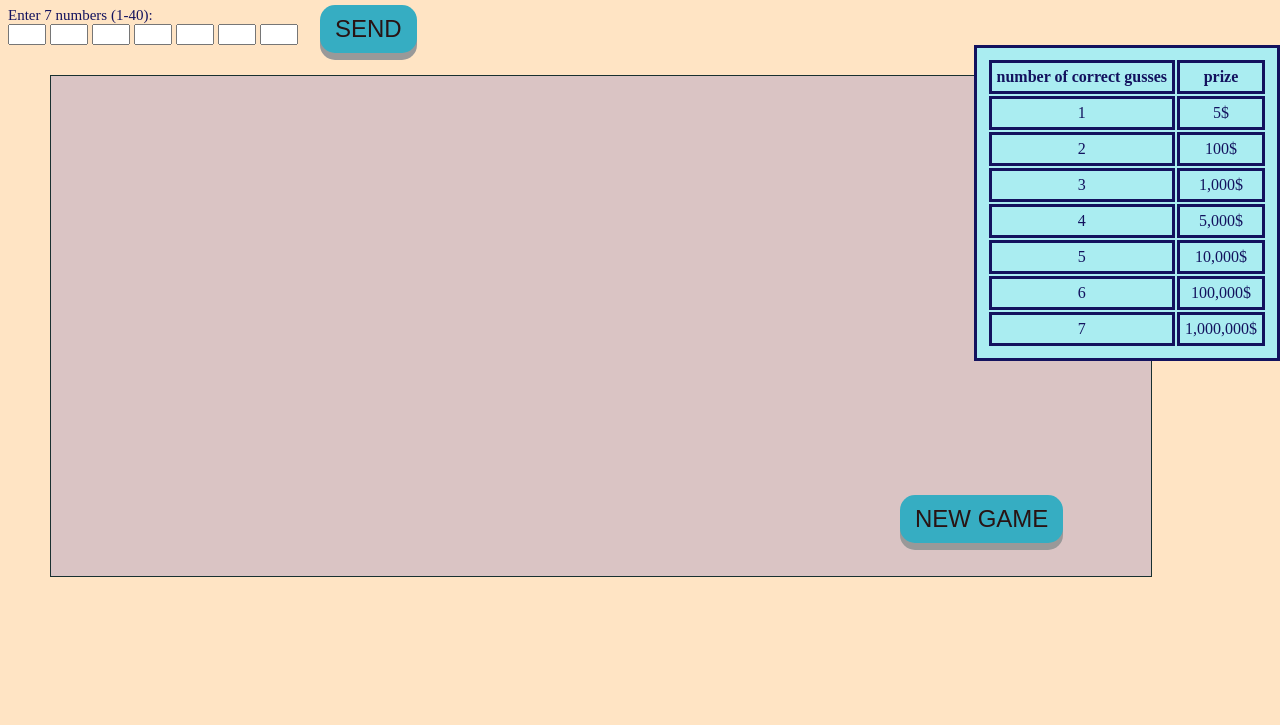
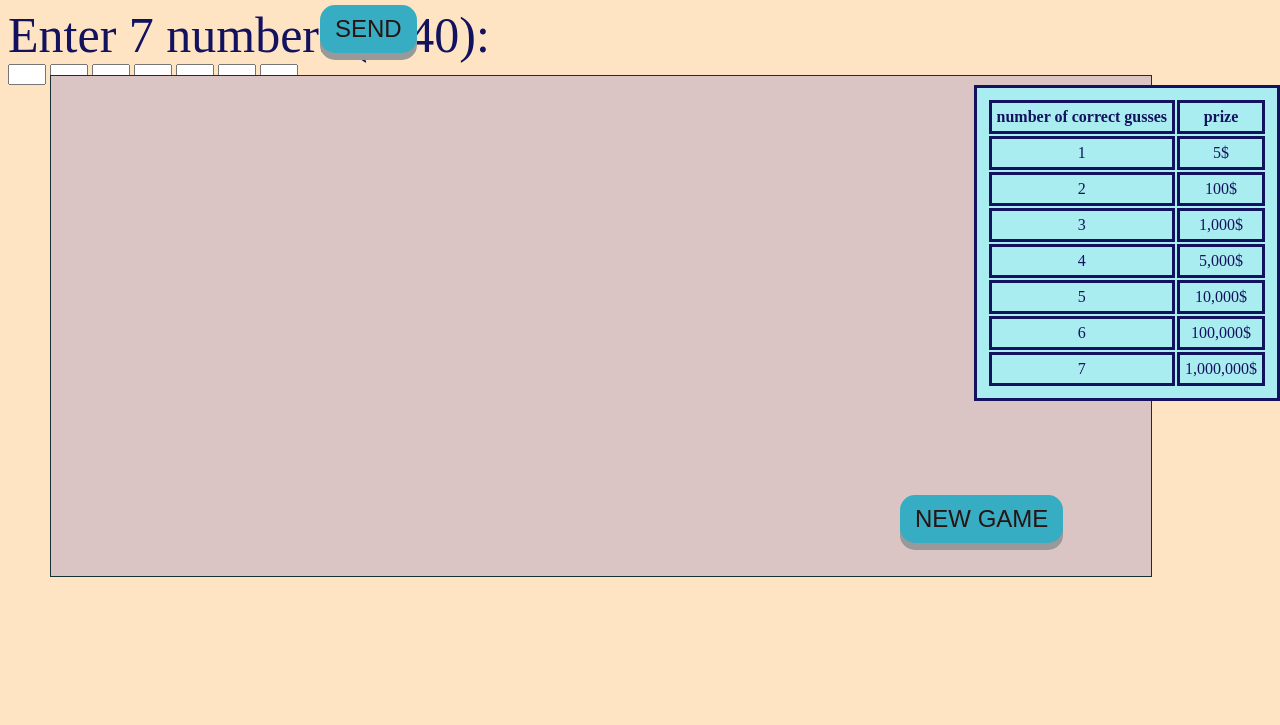
Before and after one commit to shani-da/Lottery, a plain HTML site: page index.html in a window 1280 px wide. Shown: the part 75-800 px from the top of the page. Drawn offline with Linux system fonts and the light colour scheme.

Commit message:
Update index.html

```diff
--- a/index.html
+++ b/index.html
@@ -116,7 +116,7 @@
         <canvas id="thecanvas" width="1100" height="500"></canvas>
         <h1>lottery</h1>
           <form>
-            <label for="guess" style="font-size: 15px;">Enter 7 numbers (1-40):</label><br>
+            <label for="guess" style="font-size: 50px;">Enter 7 numbers (1-40):</label><br>
             <input type="number" id="guess1" name="guess" >
             <input type="number" id="guess2" name="guess" >
             <input type="number" id="guess3" name="guess" >
```
